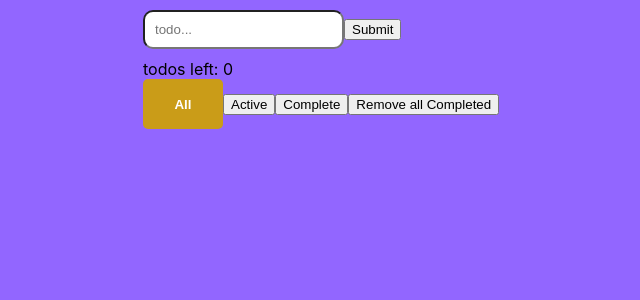
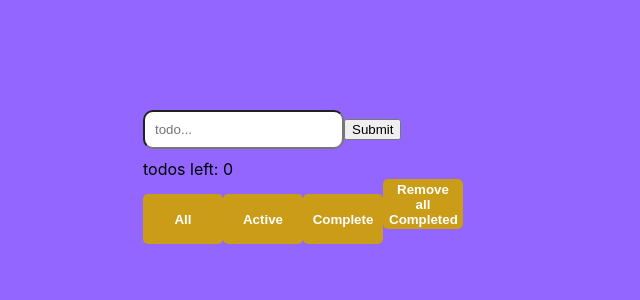
Before and after one commit to Manjukcthapa/todolist, a React (Create React App) app: page / in a window 1280 px wide. Shown: the top 300 px of the page, without its empty margins (257-897 px from the left). Built offline with nearby package versions, Linux system fonts and the light colour scheme.

Commit message:
added classname to the button

```diff
--- a/src/App.css
+++ b/src/App.css
@@ -39,6 +39,6 @@ outline:none;
   justify-content: center;
   flex-direction:column;
   margin-left: 400px;
-
+ margin-top: 100px;
 
 }
--- a/src/App.js
+++ b/src/App.js
@@ -81,13 +81,13 @@ class App extends React.Component {
           >
             All
           </button>
-          <button onClick={() => this.updateTodoToShow("active")}>
+          <button  className="button" onClick={() => this.updateTodoToShow("active")}>
             Active
           </button>
-          <button onClick={() => this.updateTodoToShow("complete")}>
+          <button className="button" onClick={() => this.updateTodoToShow("complete")}>
             Complete
           </button>
-          <button onClick={this.removeallComplete}>Remove all Completed</button>
+          <button className="button" onClick={this.removeallComplete}>Remove all Completed</button>
         </div>
       </div>
     );
```
